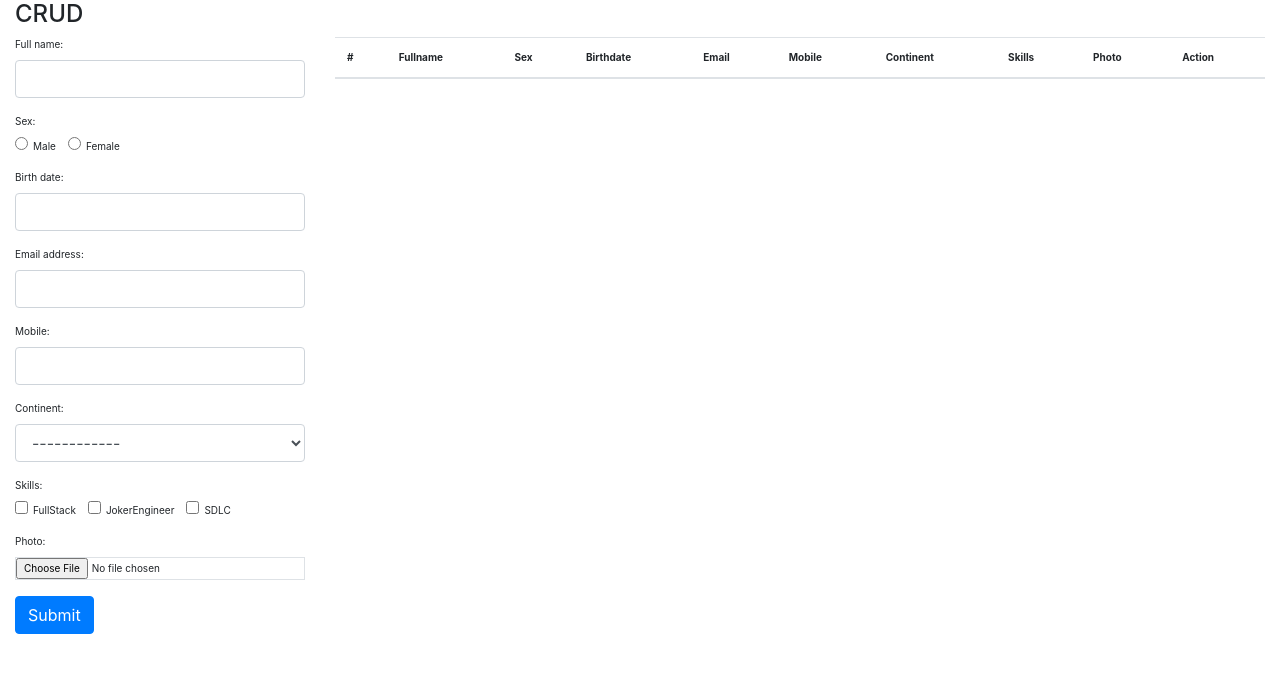
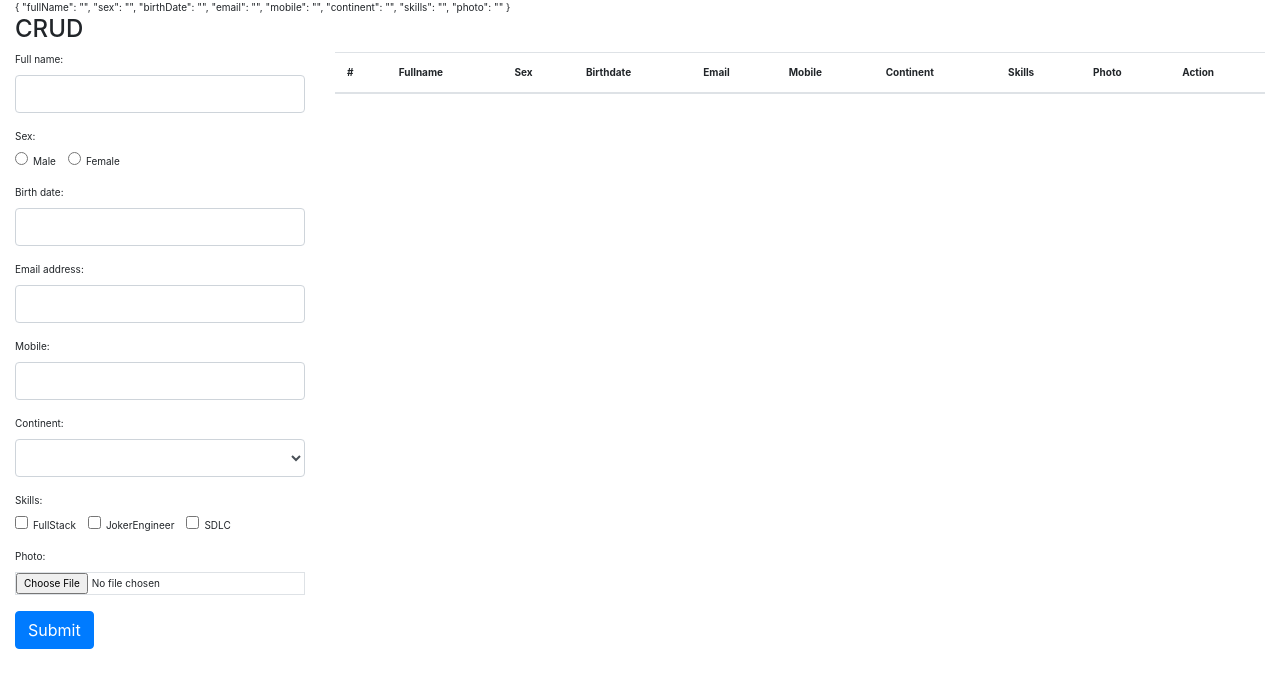
Before and after one commit to er-chaan/CRUD, an Angular app in the folder frontend/: page / in a window 1280 px wide. Shown: the top 688 px of the page. Built offline with nearby package versions, Linux system fonts and the light colour scheme.

Commit message:
reactive form set up

```diff
--- a/frontend/src/app/app.component.html
+++ b/frontend/src/app/app.component.html
@@ -4,74 +4,72 @@
         <h1 class="">CRUD</h1>
         <h1 class="">=========</h1>
   </div> -->
+  {{registrationForm.value | json}}
   <h4 class="">CRUD</h4>
   <div class="row">
     <div class="col-sm-3">
-      <form>
+      <form [formGroup]="registrationForm">
         <div class="form-group">
           <label for="fullName">Full name:  </label>
-          <input type="fullName" class="form-control" id="fullName" required>
+          <input formControlName="fullName" type="text" class="form-control" required>
         </div>
         <div class="form-group">
-          <label for="gender">Sex:  </label><br>
+          <label for="sex">Sex:  </label><br>
          <div class="form-check-inline">
            <label class="form-check-label" for="radio1">
-             <input type="radio" class="form-check-input" id="radio1" name="optradio" value="option1">Male
+             <input formControlName="sex" type="radio" class="form-check-input" name="sex" value="male" required>Male
            </label>
          </div>
          <div class="form-check-inline">
            <label class="form-check-label" for="radio2">
-             <input type="radio" class="form-check-input" id="radio2" name="optradio" value="option2">Female
+             <input formControlName="sex" type="radio" class="form-check-input" name="sex" value="female" required>Female
            </label>
          </div>
        </div>
        <div class="form-group">
          <label for="birthDate">Birth date:  </label>
-         <input type="text" class="form-control datepicker" id="birthDate" required>
+         <input type="text" formControlName="birthDate" data-date-format="yyyy-mm-dd" class="form-control" data-provide="datepicker" required>
        </div>
         <div class="form-group">
           <label for="email">Email address:  </label>
-          <input type="email" class="form-control" id="email" required>
+          <input type="email" formControlName="email" class="form-control" id="email" required>
         </div>
          <div class="form-group">
            <label for="mobile">Mobile:  </label>
-           <input type="number" maxlength="10" minlength="10" class="form-control" id="mobile" required>
+           <input type="number" formControlName="mobile" maxlength="10" minlength="10" class="form-control" id="mobile" required>
          </div>
          <div class="form-group">
            <label for="continent">Continent:  </label>
-           <select name="continent" class="form-control">
-            <option value="">------------</option>
-            <option value="audi">Russia</option>
-            <option value="audi">Europe</option>
-            <option value="volvo">Asia</option>
-            <option value="fiat">Africa</option>
-            <option value="audi">America</option>
+           <select name="continent" formControlName="continent" class="form-control" required>
+            <option value=""></option>
+            <option value="Russia">Russia</option>
+            <option value="Europe">Europe</option>
+            <option value="Asia">Asia</option>
+            <option value="Africa">Africa</option>
+            <option value="America">America</option>
           </select>
         </div>
-
         <div class="form-group">
-          <label for="continent">Skills:  </label><br>
+          <label for="skills">Skills:  </label><br>
           <div class="form-check-inline">
            <label class="form-check-label">
-             <input type="checkbox" class="form-check-input" value="">FullStack
+             <input type="checkbox" formControlName="skills" class="form-check-input" value="FullStack" name="skills" >FullStack
            </label>
          </div>
          <div class="form-check-inline">
            <label class="form-check-label">
-             <input type="checkbox" class="form-check-input" value="">JokerEngineer
+             <input type="checkbox" formControlName="skills" class="form-check-input" value="JokerEngineer" name="skills" >JokerEngineer
            </label>
          </div>
          <div class="form-check-inline disabled">
            <label class="form-check-label">
-             <input type="checkbox" class="form-check-input" value="">SDLC
+             <input type="checkbox" formControlName="skills" class="form-check-input" value="SDLC" name="skills" >SDLC
            </label>
          </div>
        </div>
-
-
         <div class="form-group">
           <label for="photo">Photo:  </label>
-          <input type="file" class="form-control-file border" name="photo" id="photo">
+          <input type="file" formControlName="photo" class="form-control-file border" name="photo" required>
         </div>
        <button type="submit" class="btn btn-primary">Submit</button>
       </form>
--- a/frontend/src/app/app.component.ts
+++ b/frontend/src/app/app.component.ts
@@ -1,4 +1,5 @@
 import { Component } from '@angular/core';
+import { FormGroup, FormControl } from '@angular/forms';
 
 @Component({
   selector: 'app-root',
@@ -6,5 +7,14 @@ import { Component } from '@angular/core';
   styleUrls: ['./app.component.css']
 })
 export class AppComponent {
-  title = 'frontend';
+  registrationForm = new FormGroup({
+    fullName: new FormControl(''),
+    sex: new FormControl(''),
+    birthDate: new FormControl(''),
+    email: new FormControl(''),
+    mobile: new FormControl(''),
+    continent: new FormControl(''),
+    skills: new FormControl(''),
+    photo: new FormControl(''),
+  });
 }
--- a/frontend/src/app/app.module.ts
+++ b/frontend/src/app/app.module.ts
@@ -1,6 +1,6 @@
 import { BrowserModule } from '@angular/platform-browser';
 import { NgModule } from '@angular/core';
-
+import { ReactiveFormsModule } from '@angular/forms';
 import { AppComponent } from './app.component';
 
 @NgModule({
@@ -8,7 +8,8 @@ import { AppComponent } from './app.component';
     AppComponent
   ],
   imports: [
-    BrowserModule
+    BrowserModule,
+    ReactiveFormsModule
   ],
   providers: [],
   bootstrap: [AppComponent]
--- a/frontend/src/index.html
+++ b/frontend/src/index.html
@@ -7,11 +7,16 @@
   <meta name="viewport" content="width=device-width, initial-scale=1">
   <link rel="icon" type="image/x-icon" href="favicon.ico">
   <link rel="stylesheet" href="https://stackpath.bootstrapcdn.com/bootstrap/4.1.3/css/bootstrap.min.css" integrity="sha384-MCw98/SFnGE8fJT3GXwEOngsV7Zt27NXFoaoApmYm81iuXoPkFOJwJ8ERdknLPMO" crossorigin="anonymous">
+  <link href="https://cdnjs.cloudflare.com/ajax/libs/bootstrap-datepicker/1.7.1/css/bootstrap-datepicker.min.css" rel="stylesheet"/>
 </head>
 <body>
   <app-root></app-root>
   <script src="https://code.jquery.com/jquery-3.3.1.slim.min.js" integrity="sha384-q8i/X+965DzO0rT7abK41JStQIAqVgRVzpbzo5smXKp4YfRvH+8abtTE1Pi6jizo" crossorigin="anonymous"></script>
   <script src="https://cdnjs.cloudflare.com/ajax/libs/popper.js/1.14.3/umd/popper.min.js" integrity="sha384-ZMP7rVo3mIykV+2+9J3UJ46jBk0WLaUAdn689aCwoqbBJiSnjAK/l8WvCWPIPm49" crossorigin="anonymous"></script>
   <script src="https://stackpath.bootstrapcdn.com/bootstrap/4.1.3/js/bootstrap.min.js" integrity="sha384-ChfqqxuZUCnJSK3+MXmPNIyE6ZbWh2IMqE241rYiqJxyMiZ6OW/JmZQ5stwEULTy" crossorigin="anonymous"></script>
+  <script src="https://code.jquery.com/jquery-1.12.4.js"></script>
+  <script src="https://code.jquery.com/ui/1.12.1/jquery-ui.js"></script>
+  <script src="https://ajax.googleapis.com/ajax/libs/jquery/3.3.1/jquery.min.js"></script>
+  <script src="https://cdnjs.cloudflare.com/ajax/libs/bootstrap-datepicker/1.7.1/js/bootstrap-datepicker.min.js"></script>
 </body>
 </html>
```
